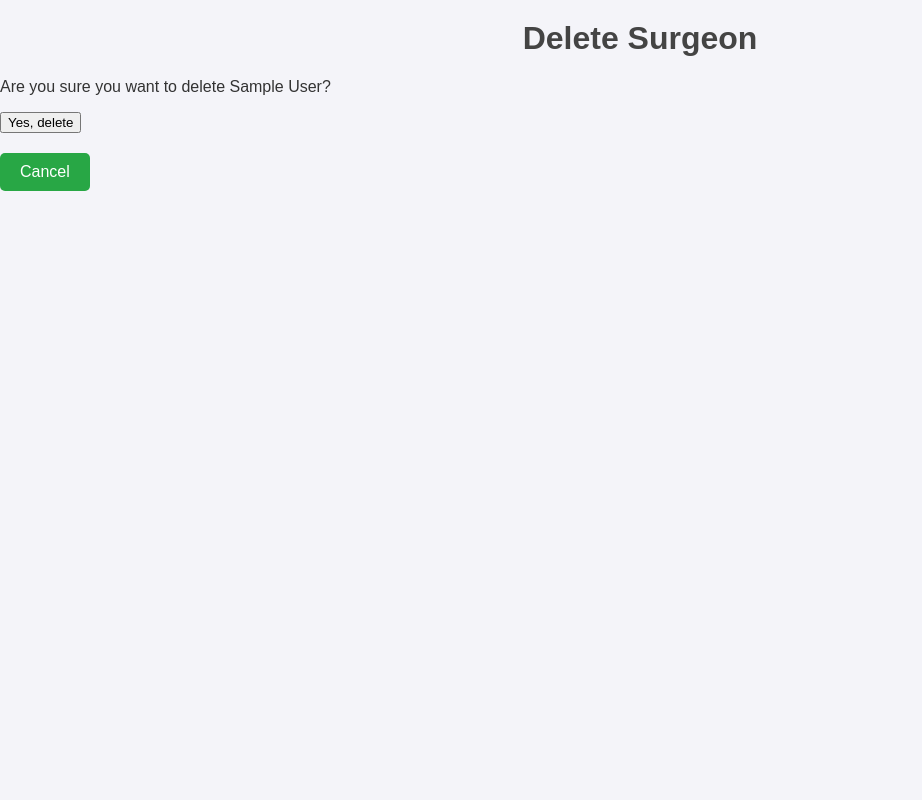
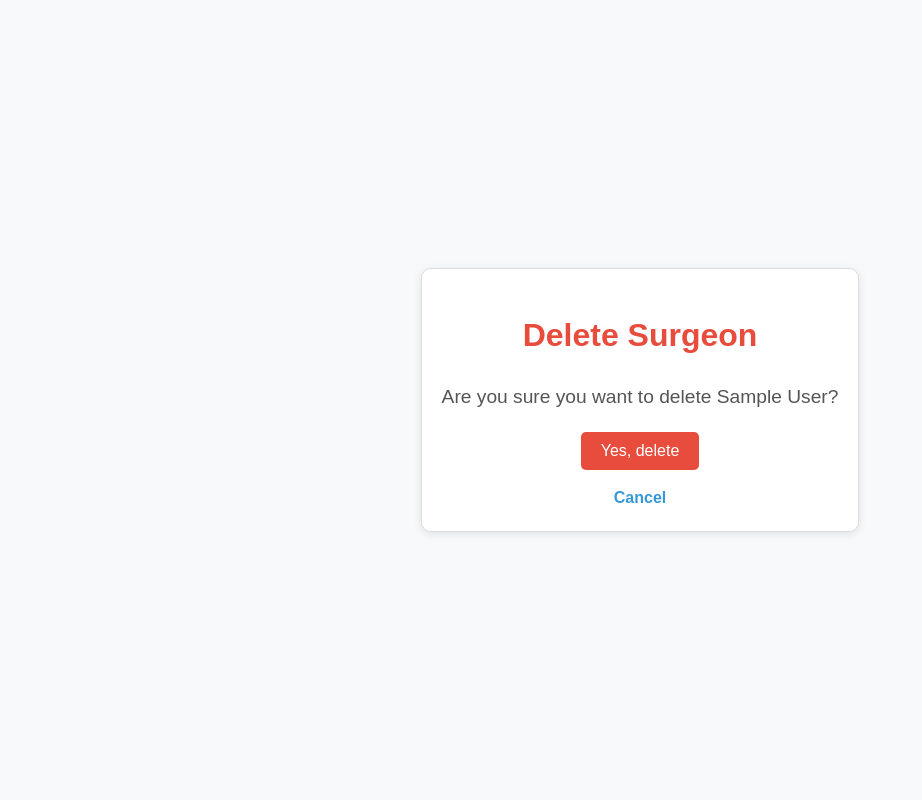
Before and after one commit to RobinCC24/EECE439_recommendation, a Django app: template search_engine/search/templates/search/surgeon_confirm_delete.html in a window 1280 px wide. Shown: the whole page, without its empty margins (0-922 px from the left). Run offline with Django 3.2, Linux system fonts and the light colour scheme; the template is opened without the code that fills it: most values are stand-ins (such as "Sample title", 1, 10 or a date in 2020).

Commit message:
Update surgeon_confirm_delete.html

```diff
--- a/search_engine/search/templates/search/surgeon_confirm_delete.html
+++ b/search_engine/search/templates/search/surgeon_confirm_delete.html
@@ -1,11 +1,82 @@
-{% load static %}
+
 <!DOCTYPE html>
 <html lang="en">
 <head>
     <meta charset="UTF-8">
     <meta name="viewport" content="width=device-width, initial-scale=1.0">
     <title>Delete Surgeon</title>
-    <link rel="stylesheet" href="{% static 'css/styles.css' %}">
+    <style>
+        /* General body styling */
+body {
+    font-family: Arial, sans-serif;
+    background-color: #f8f9fa;
+    margin: 0;
+    padding: 0;
+    color: #333;
+    line-height: 1.6;
+    display: flex;
+    justify-content: center;
+    align-items: center;
+    min-height: 100vh;
+}
+
+/* Container styling */
+.container {
+    text-align: center;
+    max-width: 400px;
+    padding: 20px;
+    background: #ffffff;
+    border: 1px solid #ddd;
+    border-radius: 10px;
+    box-shadow: 0px 2px 8px rgba(0, 0, 0, 0.1);
+}
+
+/* Header styling */
+h1 {
+    font-size: 2rem;
+    color: #e74c3c;
+    margin-bottom: 20px;
+}
+
+/* Paragraph styling */
+p {
+    font-size: 1.2rem;
+    color: #555;
+    margin-bottom: 20px;
+}
+
+/* Button styling */
+form button {
+    padding: 10px 20px;
+    font-size: 1rem;
+    color: white;
+    background-color: #e74c3c;
+    border: none;
+    border-radius: 5px;
+    cursor: pointer;
+    transition: background-color 0.3s ease;
+}
+
+form button:hover {
+    background-color: #c0392b;
+}
+
+/* Cancel link styling */
+a {
+    display: inline-block;
+    margin-top: 15px;
+    color: #3498db;
+    text-decoration: none;
+    font-weight: bold;
+    font-size: 1rem;
+    transition: color 0.3s ease;
+}
+
+a:hover {
+    color: #2c3e50;
+}
+
+    </style>
 </head>
 <body>
     <div class="container">
```
